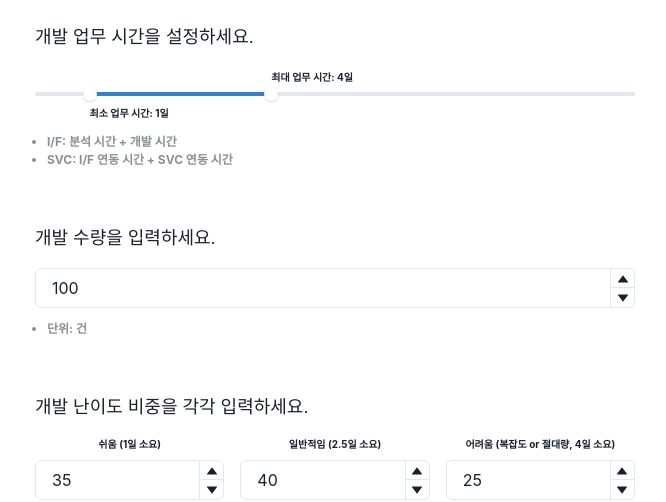
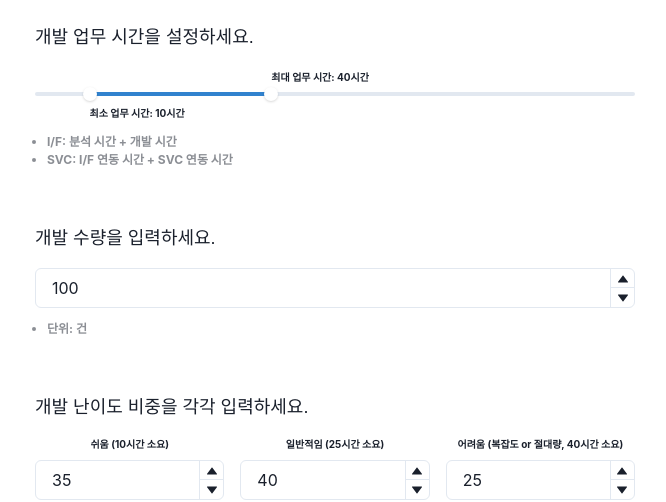
Before and after one commit to sanghoooo/silver-adventure, a Next.js app: page /workload-calculator in a window 1280 px wide. Shown: the part 238-740 px from the top of the page, without its empty margins (305-971 px from the left). Built offline with nearby package versions, Linux system fonts and the light colour scheme; a web font is replaced by a local one.

Commit message:
fix logic

```diff
--- a/src/app/page.tsx
+++ b/src/app/page.tsx
@@ -1,5 +1,5 @@
 "use client";
 
 export default function Home() {
-	return <div>Home</div>;
+	return <div></div>;
 }
--- a/src/app/workload-calculator/page.tsx
+++ b/src/app/workload-calculator/page.tsx
@@ -33,8 +33,8 @@ export default function Home() {
 		normal: 40,
 		hard: 25,
 	});
-	const minWorkTime = useMemo(() => values[0] / 10, [values]);
-	const maxWorkTime = useMemo(() => values[1] / 10, [values]);
+	const minWorkTime = useMemo(() => values[0], [values]);
+	const maxWorkTime = useMemo(() => values[1], [values]);
 	const middleWorkTime = useMemo(
 		() => minWorkTime + (maxWorkTime - minWorkTime) / 2,
 		[minWorkTime, maxWorkTime]
@@ -64,11 +64,15 @@ export default function Home() {
 		{
 			onSuccess: ({ workHours, workDays, workDaysPerPerson }) =>
 				alert(
-					`업무 기준: ${beautifyNumber(workDays)}일 (${beautifyNumber(
+					`업무 기준: ${beautifyNumber(
+						workDays
+					).toLocaleString()}일 (${beautifyNumber(
 						workHours
-					)}시간)\n\nBE 개발자 1인 당 (4인 기준): ${beautifyNumber(
+					).toLocaleString()}시간)\n\nBE 개발자 1인 당 (4인 기준): ${beautifyNumber(
 						workDaysPerPerson
-					)}일 (휴일 포함: ${beautifyNumber(containWeekend(workDaysPerPerson))}일)`
+					).toLocaleString()}일 (휴일 포함: ${beautifyNumber(
+						containWeekend(workDaysPerPerson)
+					).toLocaleString()}일)`
 				),
 		}
 	);
@@ -98,7 +102,7 @@ export default function Home() {
 					<RangeSliderThumb index={0} />
 					<RangeSliderThumb index={1} />
 					<RangeSliderMark value={values[0]} mt={3} fontSize={"2xs"} fontWeight={"bold"}>
-						최소 업무 시간: {values[0] / 10}일
+						최소 업무 시간: {values[0]}시간
 					</RangeSliderMark>
 					<RangeSliderMark
 						value={values[1]}
@@ -107,7 +111,7 @@ export default function Home() {
 						fontWeight={"bold"}
 						whiteSpace={"nowrap"}
 					>
-						최대 업무 시간: {values[1] / 10}일
+						최대 업무 시간: {values[1]}시간
 					</RangeSliderMark>
 				</RangeSlider>
 				<CommentList
@@ -134,21 +138,21 @@ export default function Home() {
 				<SectionTitle>개발 난이도 비중을 각각 입력하세요.</SectionTitle>
 				<HStack spacing={4}>
 					<NumberInputWithTitle
-						title={`쉬움 (${minWorkTime}일 소요)`}
+						title={`쉬움 (${minWorkTime}시간 소요)`}
 						value={easy}
 						handleChange={(value) =>
 							setDifficulty((previous) => ({ ...previous, easy: Number(value) }))
 						}
 					/>
 					<NumberInputWithTitle
-						title={`일반적임 (${beautifyNumber(middleWorkTime)}일 소요)`}
+						title={`일반적임 (${beautifyNumber(middleWorkTime)}시간 소요)`}
 						value={normal}
 						handleChange={(value) =>
 							setDifficulty((previous) => ({ ...previous, normal: Number(value) }))
 						}
 					/>
 					<NumberInputWithTitle
-						title={`어려움 (복잡도 or 절대량, ${maxWorkTime}일 소요)`}
+						title={`어려움 (복잡도 or 절대량, ${maxWorkTime}시간 소요)`}
 						value={hard}
 						handleChange={(value) =>
 							setDifficulty((previous) => ({ ...previous, hard: Number(value) }))
```
